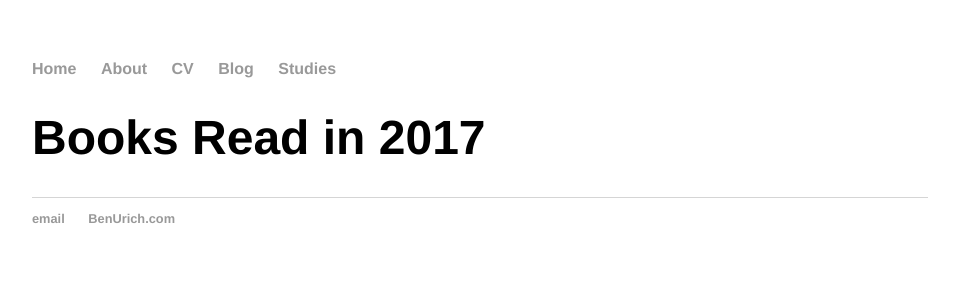
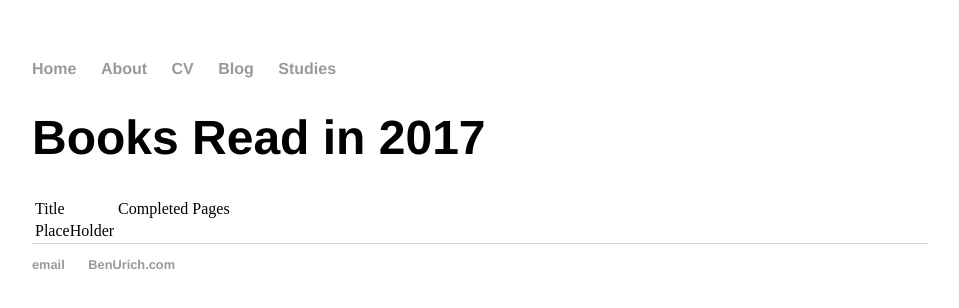
Before and after one commit to farmboy01/farmboy01.github.io, a Jekyll site: the page built from studies.html, in a window 1280 px wide. Shown: the top 308 px of the page, without its empty margins (160-1119 px from the left). Built offline with Jekyll 4.4.1, drawn with Linux system fonts in a browser that asks for light colours.

Commit message:
Update to read from _data file

```diff
--- a/studies.html
+++ b/studies.html
@@ -5,5 +5,13 @@ title: Ben's Studies
 <div class="Books" id="2017BooksDiv">
 	<h1>Books Read in 2017</h1>
 	<table>
-  </table>
+		<tr><td>Title</td><td>Completed</td><td>Pages</td></tr>
+		{% for book in site.data.books %}
+		  <tr>
+	            <td>{{ book.title }}</td>
+	            <td>{{ book.completed }}</td>
+		    <td>{{ book.pages }}</td>
+		  </tr>
+                {% endfor %}
+         </table>
 </div><!-- /.Books -->
```
